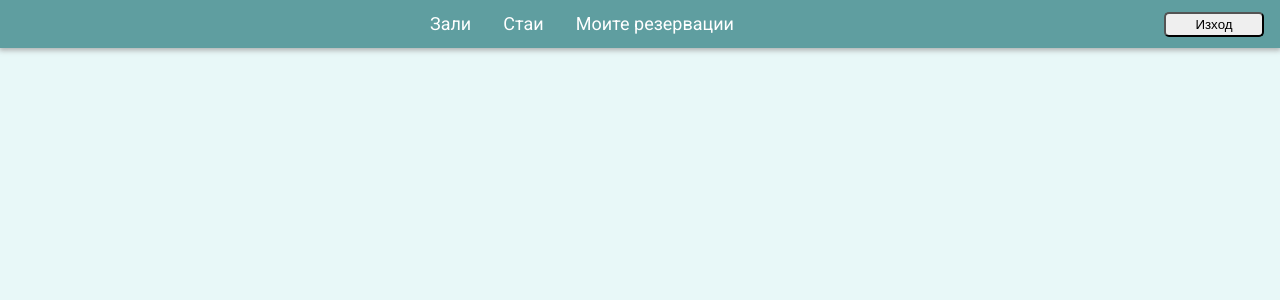
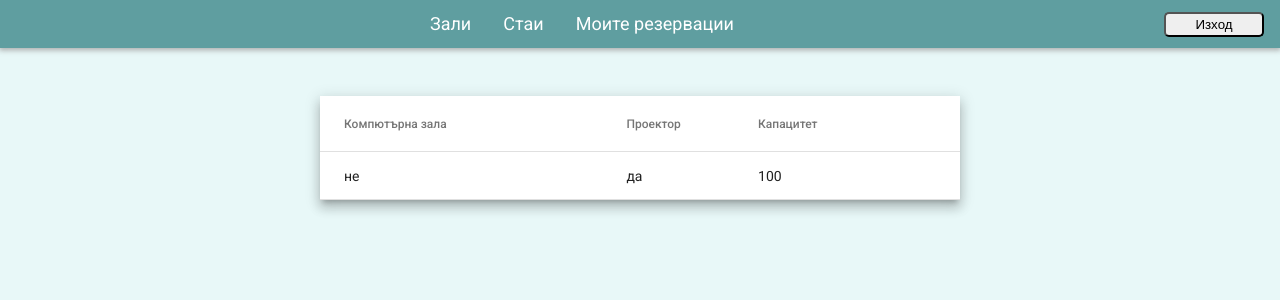
Before and after one commit to VPetrova00/HallSystem, an Angular app in the folder hall-system/: page /hall/details in a window 1280 px wide. Before the commit this address led to /. Shown: the top 300 px of the page. Built offline with nearby package versions, Linux system fonts and the light colour scheme.

Commit message:
created a table for hall details

```diff
--- a/hall-system/src/app/app-routing.module.ts
+++ b/hall-system/src/app/app-routing.module.ts
@@ -4,6 +4,7 @@ import { RouterModule, Routes } from '@angular/router';
 import {LoginComponent} from './components/login/login.component'
 import {RegisterComponent} from "./components/register/register.component";
 import {HomePageComponent} from "./components/pages/home-page/home-page.component";
+import {AdditionalInfoComponent} from "./components/additional-info/additional-info.component";
 
 const routes: Routes = [
   {
@@ -15,6 +16,7 @@ const routes: Routes = [
   { path: 'register', component: RegisterComponent },
   { path: 'pages/homePage', component: HomePageComponent },
   { path: 'pages/myReservations', component: MyReservationsComponent },
+  { path: 'hall/details', component: AdditionalInfoComponent },
 ];
 
 @NgModule({
--- a/hall-system/src/app/app.module.ts
+++ b/hall-system/src/app/app.module.ts
@@ -14,6 +14,7 @@ import {MatInputModule} from '@angular/material/input';
 import { HomePageComponent } from './components/pages/home-page/home-page.component';
 import { MyReservationsComponent } from './components/my-reservations/my-reservations.component';
 import {MatTableModule} from '@angular/material/table'
+import {AdditionalInfoComponent} from "./components/additional-info/additional-info.component";
 
 @NgModule({
   declarations: [
@@ -22,7 +23,8 @@ import {MatTableModule} from '@angular/material/table'
     RegisterComponent,
     LoginComponent,
     HomePageComponent,
-    MyReservationsComponent
+    MyReservationsComponent,
+    AdditionalInfoComponent,
   ],
   imports: [
     BrowserModule,
--- /dev/null
+++ b/hall-system/src/app/components/additional-info/additional-info.component.html
@@ -0,0 +1,16 @@
+<table mat-table [dataSource]="details" class="mat-elevation-z8">
+  <ng-container matColumnDef="computer_hall">
+    <th mat-header-cell *matHeaderCellDef>Компютърна зала</th>
+    <td mat-cell *matCellDef="let element">{{ element.computer_hall }}</td>
+  </ng-container>
+  <ng-container matColumnDef="projector">
+    <th mat-header-cell *matHeaderCellDef>Проектор</th>
+    <td mat-cell *matCellDef="let element">{{ element.projector }}</td>
+  </ng-container>
+  <ng-container matColumnDef="capacity">
+    <th mat-header-cell *matHeaderCellDef>Капацитет</th>
+    <td mat-cell *matCellDef="let element">{{ element.capacity }}</td>
+  </ng-container>
+  <tr mat-header-row *matHeaderRowDef="tableColumns"></tr>
+  <tr mat-row *matRowDef="let row; columns: tableColumns"></tr>
+</table>
--- /dev/null
+++ b/hall-system/src/app/components/additional-info/additional-info.component.scss
@@ -0,0 +1,4 @@
+table {
+  width: 50%;
+  margin: 3rem auto;
+}
--- /dev/null
+++ b/hall-system/src/app/components/additional-info/additional-info.component.ts
@@ -0,0 +1,25 @@
+import { Component, OnInit } from "@angular/core";
+import { IDetails } from "../../interfaces/IDetails";
+
+@Component({
+  selector: 'additional-info',
+  templateUrl: 'additional-info.component.html',
+  styleUrls: ['additional-info.component.scss']
+})
+export class AdditionalInfoComponent implements OnInit {
+  tableColumns: string[] = ['computer_hall', 'projector', 'capacity'];
+
+  //test object
+  row: IDetails = {
+    computer_hall: "не",
+    projector: "да",
+    capacity: 100,
+  };
+  details: IDetails[] = [this.row];
+
+  constructor() {
+  }
+
+  ngOnInit(): void {
+  }
+}
--- /dev/null
+++ b/hall-system/src/app/interfaces/IDetails.ts
@@ -0,0 +1,5 @@
+export interface IDetails {
+  computer_hall: string;
+  projector: string;
+  capacity: number;
+}
```
